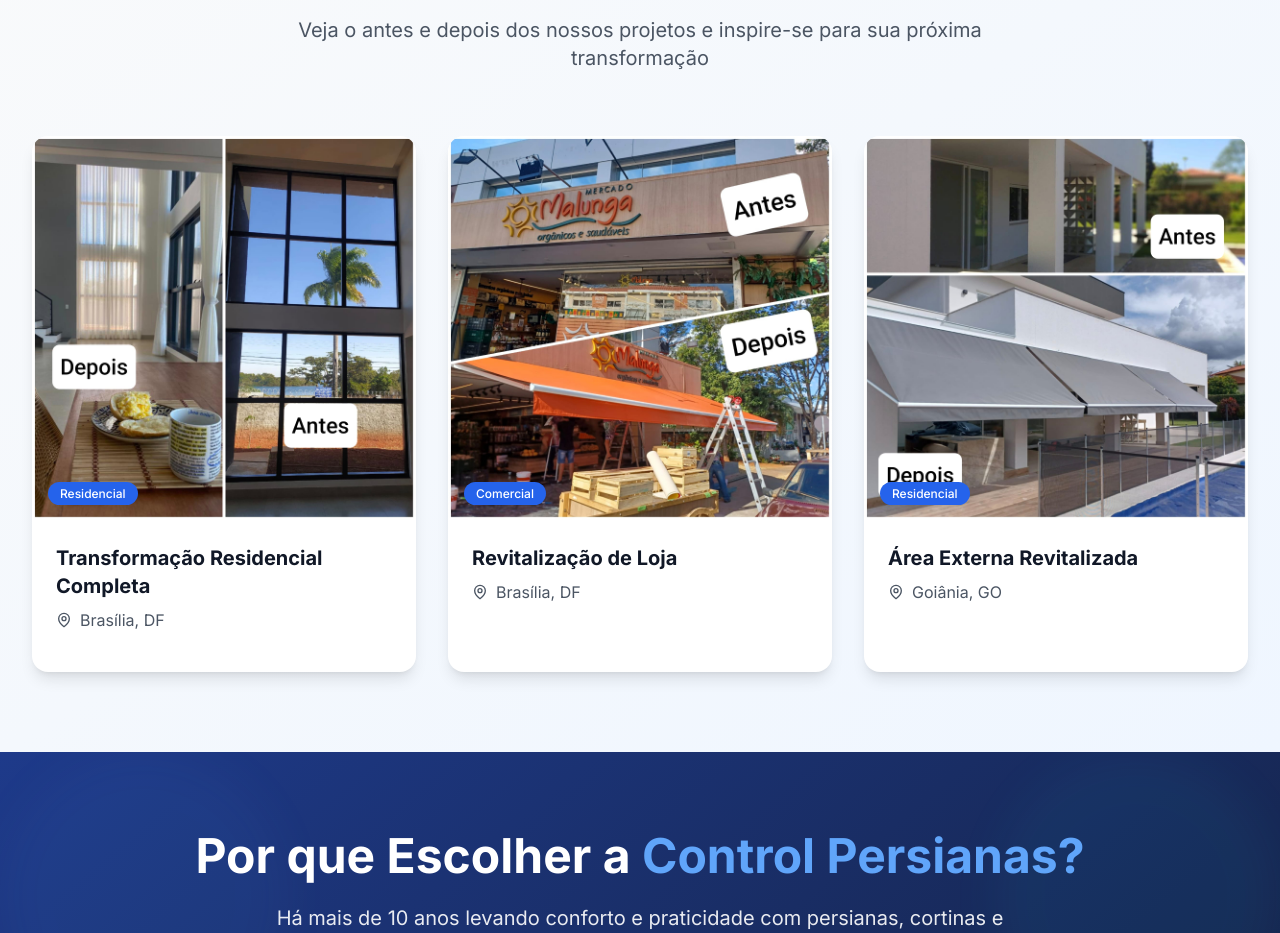
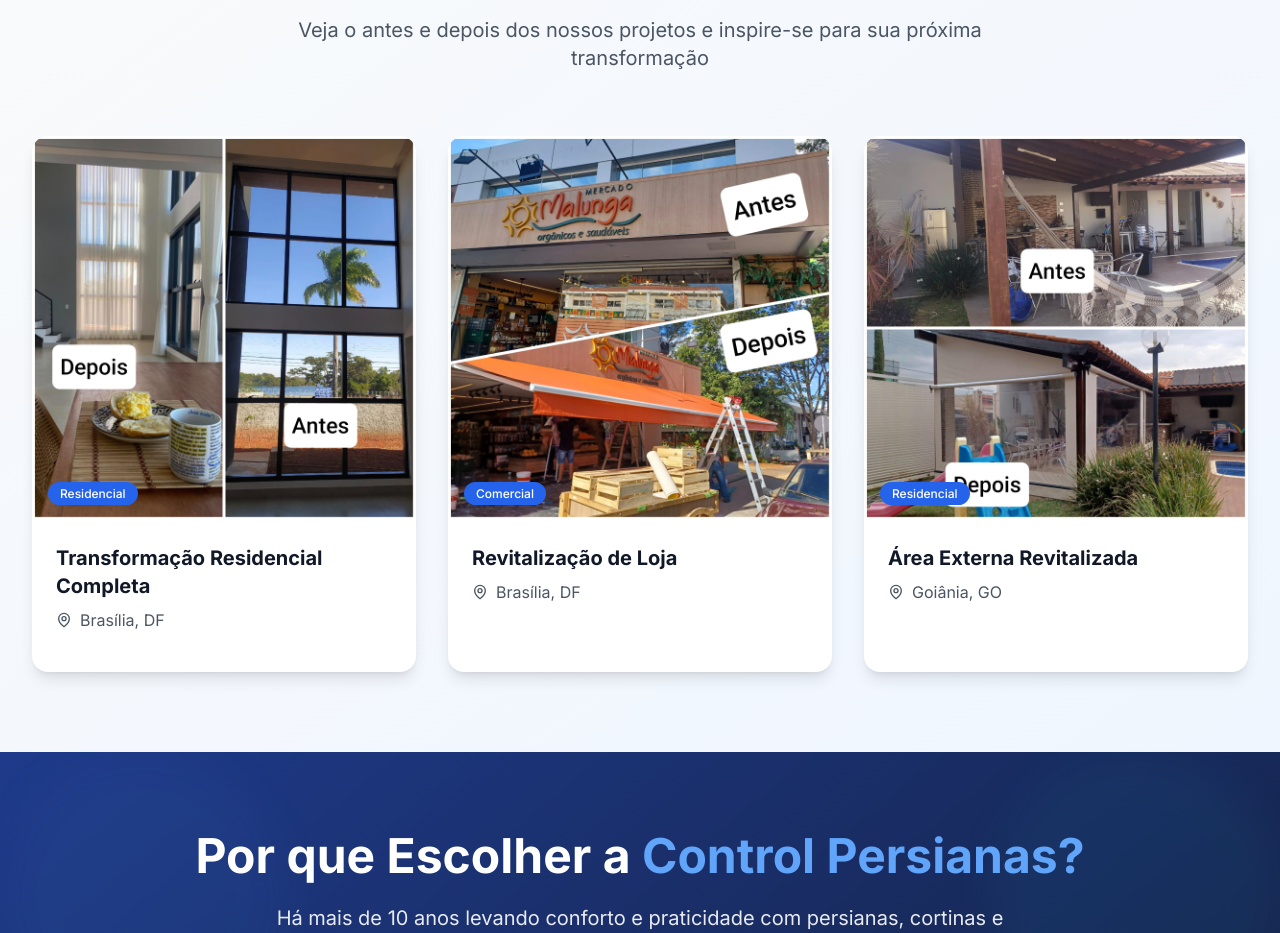
Before and after one commit to rai-sds/Control, a React (Vite) app: page / in a window 1280 px wide. Shown: the part 5260-6193 px from the top of the page. Built offline with nearby package versions, Linux system fonts and the light colour scheme.

Commit message:
atualização tamnho de imagem 3

```diff
--- a/src/App.tsx
+++ b/src/App.tsx
@@ -178,7 +178,7 @@ const projects = [
     title: "Área Externa Revitalizada",
     location: "Goiânia, GO",
     category: "Residencial",
-    image: "/assets/images/toldo.jpg"
+    image: "/assets/images/rede.jpg"
   }
 ];
 
```
Also changed, not shown: public/assets/images/rede.jpg (added).
